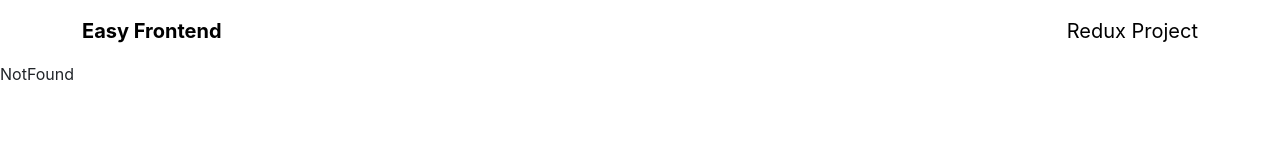
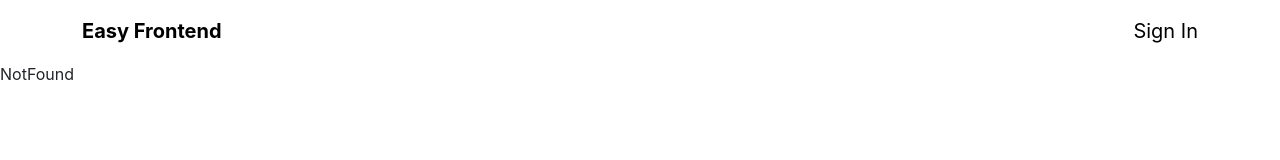
Before and after one commit to SonDo580/photo-app, a React (Create React App) app: page /1 in a window 1280 px wide. Shown: the top 160 px of the page. Built offline with nearby package versions, Linux system fonts and the light colour scheme; no server answers.

Commit message:
Add Link to sign in page

```diff
--- a/src/components/Header/index.js
+++ b/src/components/Header/index.js
@@ -19,8 +19,8 @@ function Header() {
             </a>
           </Col>
           <Col xs="auto">
-            <NavLink to="/photos" className="header-link">
-              Redux Project
+            <NavLink to="/sign-in" className="header-link">
+              Sign In
             </NavLink>
           </Col>
         </Row>
```
